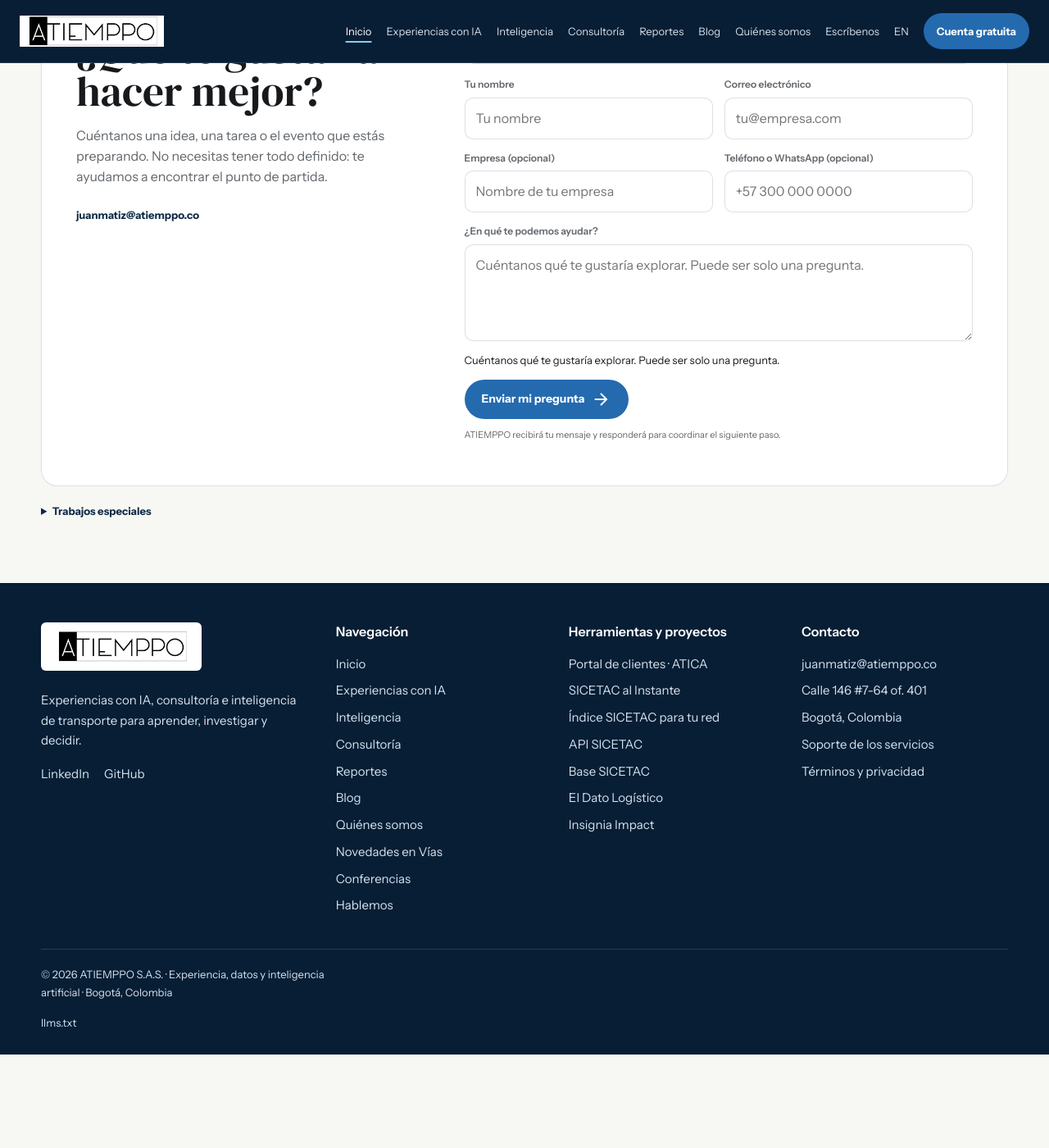
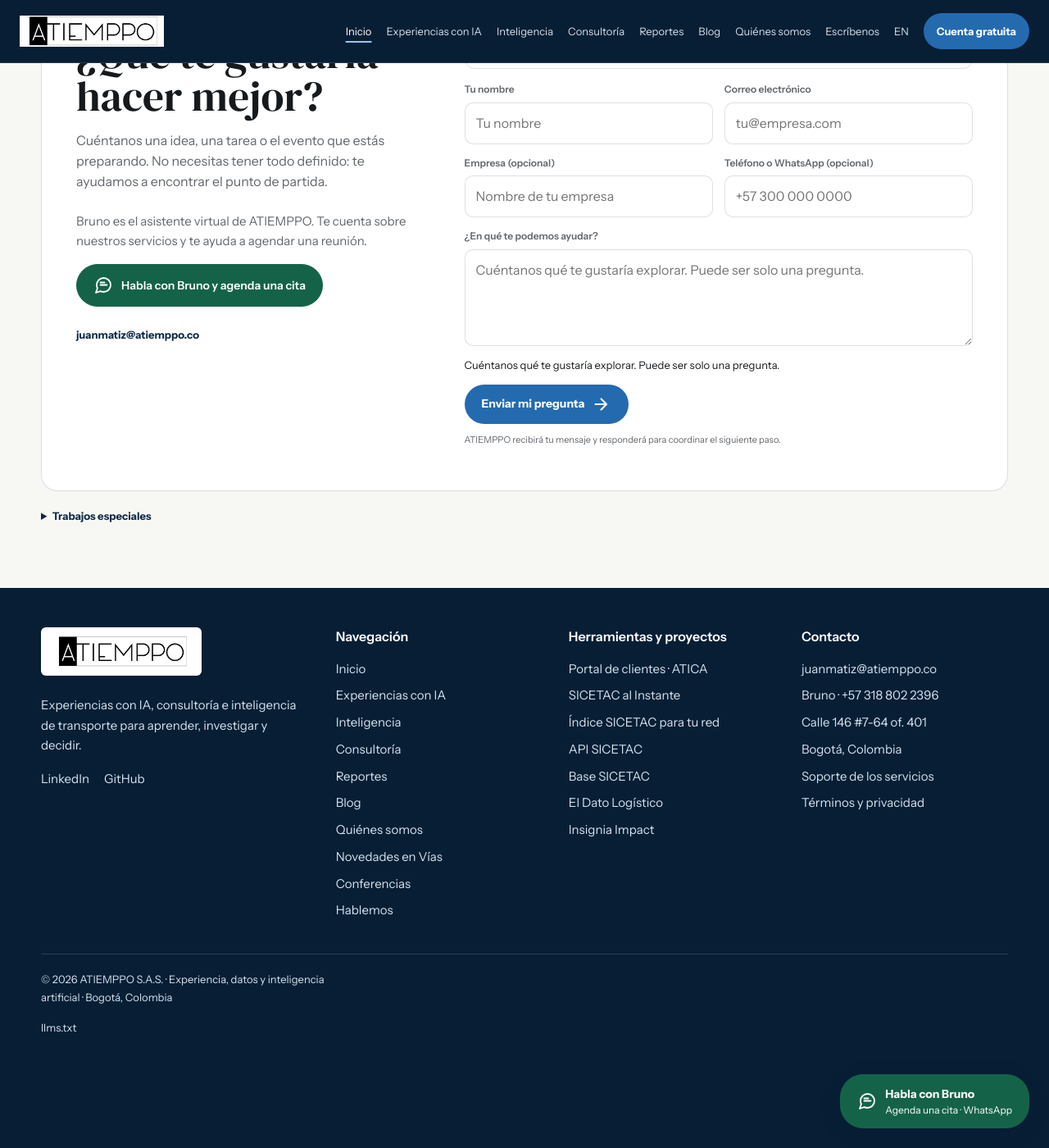
Before and after one commit to imatjuanmatiz/atiemppo-web, a Jekyll site: the page built from index.html, in a window 1280 px wide and 1400 px high, scrolled down 10416 px. Shown: the whole window at 82% size. Built offline with Jekyll 4.4.1, drawn with Linux system fonts in a browser that asks for light colours; before the commit the page ends 11702 px from its top, so only the background shows below that; some of the changed text lies outside the part shown.

Commit message:
Add Bruno WhatsApp contact for ATIEMPPO information and meetings

```diff
--- /dev/null
+++ b/_data/bruno_contact.yml
@@ -0,0 +1,15 @@
+phone: '+573188022396'
+display_phone: '+57 318 802 2396'
+whatsapp_url: 'https://wa.me/573188022396'
+es:
+  cta: Habla con Bruno y agenda una cita
+  short_cta: Habla con Bruno
+  appointment: Agenda una cita
+  description: Bruno es el asistente virtual de ATIEMPPO. Te cuenta sobre nuestros servicios y te ayuda a agendar una reunión.
+  message: Hola Bruno, quiero conocer los servicios de ATIEMPPO y agendar una cita.
+en:
+  cta: Talk to Bruno and schedule a meeting
+  short_cta: Talk to Bruno
+  appointment: Schedule a meeting
+  description: Bruno is ATIEMPPO's virtual assistant. He can tell you about our services and help you schedule a meeting.
+  message: Hi Bruno, I would like to learn about ATIEMPPO's services and schedule a meeting.
--- /dev/null
+++ b/_includes/bruno-link.html
@@ -0,0 +1,9 @@
+{%- assign bruno_lang = include.lang | default: page.lang | default: 'es' -%}
+{%- assign bruno_prefix = page.url | slice: 0, 4 -%}
+{%- if bruno_prefix == '/en/' -%}{%- assign bruno_lang = 'en' -%}{%- endif -%}
+{%- assign bruno_copy = site.data.bruno_contact[bruno_lang] -%}
+{%- assign bruno_message = bruno_copy.message | url_encode -%}
+<a class="bruno-link{% if include.floating %} bruno-link--floating{% endif %}" href="{{ site.data.bruno_contact.whatsapp_url }}?text={{ bruno_message }}" target="_blank" rel="noopener noreferrer" aria-label="{{ bruno_copy.cta | escape }} · WhatsApp">
+  <svg width="24" height="24" viewBox="0 0 24 24" fill="none" stroke="currentColor" stroke-width="1.8" stroke-linecap="round" stroke-linejoin="round" aria-hidden="true"><path d="M21 11.5a8.5 8.5 0 0 1-8.5 8.5 9 9 0 0 1-4-.9L3 21l1.9-5.5a9 9 0 0 1-.9-4A8.5 8.5 0 0 1 12.5 3 8.5 8.5 0 0 1 21 11.5Z"/><path d="M8.5 11.5h8M8.5 8.5h5"/></svg>
+  {% if include.floating %}<span><strong>{{ bruno_copy.short_cta }}</strong><small>{{ bruno_copy.appointment }} · WhatsApp</small></span>{% else %}<span>{{ bruno_copy.cta }}</span>{% endif %}
+</a>
--- a/_includes/contact.html
+++ b/_includes/contact.html
@@ -1,6 +1,6 @@
 {% if include.lang == "en" %}
 <section class="contact" id="contacto"><div class="container"><div class="contact-panel">
-      <div class="contact-copy"><p class="eyebrow">Get in touch</p><{% if page.layout == "contact" %}h1{% else %}h2{% endif %}>What would you like to do better?</{% if page.layout == "contact" %}h1{% else %}h2{% endif %}><p>Tell us about an idea, a task or an event you are planning. You do not need every detail figured out: we can help you find a starting point.</p><div class="contact-links"><a href="mailto:juanmatiz@atiemppo.co?subject=ATIEMPPO+service+enquiry">juanmatiz@atiemppo.co</a></div></div>
+      <div class="contact-copy"><p class="eyebrow">Get in touch</p><{% if page.layout == "contact" %}h1{% else %}h2{% endif %}>What would you like to do better?</{% if page.layout == "contact" %}h1{% else %}h2{% endif %}><p>Tell us about an idea, a task or an event you are planning. You do not need every detail figured out: we can help you find a starting point.</p><p class="bruno-contact-description">{{ site.data.bruno_contact[include.lang].description }}</p>{% include bruno-link.html lang=include.lang %}<div class="contact-links"><a href="mailto:juanmatiz@atiemppo.co?subject=ATIEMPPO+service+enquiry">juanmatiz@atiemppo.co</a></div></div>
       <form id="contactForm" name="contacto-en" method="POST" action="https://formsubmit.co/juanmatiz@atiemppo.co" data-google-script-url="https://script.google.com/macros/s/AKfycbyNHCVUttnrND5PWHBFA4ag6x4LXI-zKxlnzBLlnGYJZAICFZDZHki1IAxmowqAUqIDaQ/exec">
         <input type="hidden" name="_subject" value="New contact from atiemppo.com/en"/><input type="hidden" name="_next" value="https://atiemppo.com/en/gracias/"/><input type="hidden" name="success_redirect" value="https://atiemppo.com/en/gracias/"/><input type="hidden" name="_template" value="table"/><input type="hidden" name="origen" value="atiemppo.com/home-en"/><input type="text" name="_honey" class="hp-field" tabindex="-1" autocomplete="off"/><input type="hidden" name="user_agent" value=""/>
         <div class="field service-interest"><label for="contact-service">I'm interested in</label><select id="contact-service" name="servicio"><option value="">Help me choose</option><option value="consultoria">Consulting: help me choose</option><option value="consultoria-mercado">Market research and outlook studies</option><option value="consultoria-red">Networks and location analysis</option><option value="consultoria-costos">Transport costs</option><option value="consultoria-operacion">Operational assessment</option><option value="consultoria-politica">Transport policy and decarbonization</option><option value="cuenta-gratuita-atica">Help with my free account</option><option value="base-sicetac">SICETAC Database</option><option value="indice-red">Network Index</option><option value="api-sicetac">SICETAC API</option><option value="cotizador">Information about the quote calculator</option><option value="acompanamiento-ia">AI support for my team</option><option value="profe-bruno">Personal session with AI</option><option value="taller-equipo">Workshop for my team</option><option value="sesion-gerentes">Executive session</option><option value="conferencias">A talk for my event</option><option value="agentes">Agents for my operation</option></select></div>
@@ -11,7 +11,7 @@
     </div><details class="special-work" id="trabajos-especiales"><summary>Other projects</summary><p>We also consider event production, field data collection, audits, inventory and payment disbursement projects individually. Tell us what you need so we can discuss how to help.</p></details></div></section>
 {% else %}
 <section class="contact" id="contacto"><div class="container"><div class="contact-panel">
-      <div class="contact-copy"><p class="eyebrow">Siguiente paso</p><{% if page.layout == "contact" %}h1{% else %}h2{% endif %}>¿Qué te gustaría hacer mejor?</{% if page.layout == "contact" %}h1{% else %}h2{% endif %}><p>Cuéntanos una idea, una tarea o el evento que estás preparando. No necesitas tener todo definido: te ayudamos a encontrar el punto de partida.</p><div class="contact-links"><a href="mailto:juanmatiz@atiemppo.co?subject=ATIEMPPO%20—%20quiero%20hablar">juanmatiz@atiemppo.co</a></div></div>
+      <div class="contact-copy"><p class="eyebrow">Siguiente paso</p><{% if page.layout == "contact" %}h1{% else %}h2{% endif %}>¿Qué te gustaría hacer mejor?</{% if page.layout == "contact" %}h1{% else %}h2{% endif %}><p>Cuéntanos una idea, una tarea o el evento que estás preparando. No necesitas tener todo definido: te ayudamos a encontrar el punto de partida.</p><p class="bruno-contact-description">{{ site.data.bruno_contact[include.lang].description }}</p>{% include bruno-link.html lang=include.lang %}<div class="contact-links"><a href="mailto:juanmatiz@atiemppo.co?subject=ATIEMPPO%20—%20quiero%20hablar">juanmatiz@atiemppo.co</a></div></div>
       <form id="contactForm" name="contacto" method="POST" action="https://formsubmit.co/juanmatiz@atiemppo.co" data-google-script-url="https://script.google.com/macros/s/AKfycbyNHCVUttnrND5PWHBFA4ag6x4LXI-zKxlnzBLlnGYJZAICFZDZHki1IAxmowqAUqIDaQ/exec">
         <input type="hidden" name="_subject" value="Nuevo contacto desde atiemppo.com"/><input type="hidden" name="_next" value="https://atiemppo.com/gracias/"/><input type="hidden" name="success_redirect" value="https://atiemppo.com/gracias/"/><input type="hidden" name="_template" value="table"/><input type="hidden" name="origen" value="atiemppo.com/home"/><input type="text" name="_honey" class="hp-field" tabindex="-1" autocomplete="off"/><input type="hidden" name="user_agent" value=""/>
         <div class="field service-interest"><label for="contact-service">Me interesa</label><select id="contact-service" name="servicio"><option value="">Quiero orientación</option><option value="consultoria">Consultoría: quiero orientación</option><option value="consultoria-mercado">Estudio de mercado y prospectiva</option><option value="consultoria-red">Redes y localización</option><option value="consultoria-costos">Costos de transporte</option><option value="consultoria-operacion">Diagnóstico de operación</option><option value="consultoria-politica">Política de transporte y descarbonización</option><option value="cuenta-gratuita-atica">Ayuda con mi cuenta gratuita</option><option value="base-sicetac">Base SICETAC</option><option value="indice-red">Índice de la Red</option><option value="api-sicetac">API SICETAC</option><option value="cotizador">Información sobre el cotizador</option><option value="acompanamiento-ia">Acompañamiento a mi equipo con IA</option><option value="profe-bruno">Sesión personalizada con IA</option><option value="sesion-red">Sesión especializada de red o coyuntura</option><option value="taller-equipo">Workshop para mi equipo</option><option value="sesion-gerentes">Sesión para gerentes</option><option value="conferencias">Conferencia para mi evento</option><option value="agentes">Agentes para mi operación</option></select></div>
--- a/_includes/experience-hero.html
+++ b/_includes/experience-hero.html
@@ -7,7 +7,7 @@
       <p class="hero-positioning">{{ ec.hero_lead }}</p>
       <p class="experience-hero-summary">{{ ec.intro }}</p>
       <div class="hero-actions">
-        <a class="btn btn-primary" href="{{ ec.prefix }}/contacto/">{{ ec.write }}</a>
+        {% include bruno-link.html lang=include.lang %}
         <a class="btn btn-outline" href="#experiencias">{{ ec.choose }}</a>
       </div>
       <a class="experience-portal-link" href="{{ site.data.portal_offer.register_url }}">{{ ec.portal_link }} →</a>
--- a/_includes/footer.html
+++ b/_includes/footer.html
@@ -33,6 +33,7 @@
       <h2 class="global-footer-heading">{{ footer_copy.contact }}</h2>
       <ul class="global-footer-links">
         <li><a href="mailto:juanmatiz@atiemppo.co">juanmatiz@atiemppo.co</a></li>
+        <li><a href="{{ site.data.bruno_contact.whatsapp_url }}" target="_blank" rel="noopener noreferrer">Bruno · {{ site.data.bruno_contact.display_phone }}</a></li>
         <li>Calle 146 #7-64 of. 401</li>
         <li>Bogotá, Colombia</li>
         <li><a href="/soporte/" hreflang="es">{{ footer_copy.support }}{% if footer_lang == 'en' %} <span class="global-footer-language">({{ footer_copy.spanish }})</span>{% endif %}</a></li>
@@ -45,3 +46,4 @@
     <a href="{{ footer_nav.prefix }}/llms.txt">llms.txt</a>
   </div>
 </footer>
+{% include bruno-link.html lang=footer_lang floating=true %}
--- a/_includes/header.html
+++ b/_includes/header.html
@@ -17,6 +17,7 @@
 {%- unless nav_translation -%}{%- assign nav_language_label = nav_copy.other_home_label -%}{%- endunless -%}
 {%- assign nav_translation = nav_translation | default: nav_copy.other_home -%}
 <link rel="stylesheet" href="/assets/css/navigation.css"/>
+<link rel="stylesheet" href="/assets/css/bruno-contact.css?v=20261031"/>
 <header class="global-header" data-language="{{ nav_lang }}">
   <div class="global-header-inner">
     <a class="global-brand" href="{{ nav_copy.home }}" aria-label="ATIEMPPO, {{ nav_copy.home_label }}"><img src="/assets/images/logo-atiemppo.png" alt="ATIEMPPO" width="176" height="44"/></a>
--- /dev/null
+++ b/assets/css/bruno-contact.css
@@ -0,0 +1,39 @@
+/* ATIEMPPO's commercial WhatsApp contact, shared across page templates. */
+.bruno-link, .bruno-link * { box-sizing: border-box; }
+.bruno-link {
+  display: inline-flex;
+  align-items: center;
+  justify-content: center;
+  gap: 10px;
+  max-width: 100%;
+  min-height: 48px;
+  padding: 13px 20px;
+  border: 1px solid #146349;
+  border-radius: 28px;
+  background: #146349;
+  color: #fff;
+  font: 600 14px/1.45 var(--atiemppo-sans, "Instrument Sans", Arial, sans-serif);
+  text-align: left;
+  text-decoration: none;
+}
+.bruno-link svg { display: block; flex: 0 0 24px; }
+.bruno-link:hover { background: #0f4d39; border-color: #0f4d39; color: #fff; }
+.bruno-link:focus-visible { outline: 3px solid #8fc9f3; outline-offset: 4px; }
+.bruno-link--floating {
+  position: fixed;
+  right: 24px;
+  bottom: max(24px, env(safe-area-inset-bottom));
+  z-index: 250;
+  max-width: calc(100vw - 32px);
+  box-shadow: 0 6px 24px #071e3533;
+}
+.bruno-link--floating strong, .bruno-link--floating small { display: block; }
+.bruno-link--floating strong { font-size: 14px; font-weight: 700; }
+.bruno-link--floating small { font-size: 12px; font-weight: 400; }
+.contact-copy .bruno-contact-description { margin-top: 24px; font-size: 15px; line-height: 1.65; }
+.global-footer .global-footer-bottom { padding-bottom: 110px; }
+@media (max-width: 480px) {
+  .bruno-link { padding: 12px 16px; }
+  .bruno-link--floating { right: 16px; bottom: max(16px, env(safe-area-inset-bottom)); }
+}
+@media print { .bruno-link--floating { display: none; } }
--- a/en/index.html
+++ b/en/index.html
@@ -55,7 +55,10 @@
       },
       "contactPoint": {
         "@type": "ContactPoint",
-        "contactType": "Consultas comerciales",
+        "name": "Bruno · ATIEMPPO virtual assistant",
+        "contactType": "ATIEMPPO information and meeting arrangements",
+        "telephone": "+573188022396",
+        "url": "https://wa.me/573188022396",
         "email": "juanmatiz@atiemppo.co"
       }
     },
--- a/en/llms.txt
+++ b/en/llms.txt
@@ -41,6 +41,7 @@
 
 ## Contact
 
+- Bruno, ATIEMPPO's virtual assistant, provides information about ATIEMPPO and helps arrange meetings. WhatsApp: +57 318 802 2396 · https://wa.me/573188022396
 - Email: juanmatiz@atiemppo.co
 - Website: https://atiemppo.com/en/
 - Spanish website: https://atiemppo.com/
--- a/index.html
+++ b/index.html
@@ -58,7 +58,10 @@
       },
       "contactPoint": {
         "@type": "ContactPoint",
-        "contactType": "Consultas comerciales",
+        "name": "Bruno · asistente virtual de ATIEMPPO",
+        "contactType": "Información de ATIEMPPO y coordinación de reuniones",
+        "telephone": "+573188022396",
+        "url": "https://wa.me/573188022396",
         "email": "juanmatiz@atiemppo.co"
       }
     },
--- a/llms-full.txt
+++ b/llms-full.txt
@@ -39,8 +39,10 @@
 
 El Markdown es la representación textual del scorecard RNDC. Incluye el corte, indicadores acumulados, serie mensual, rutas destacadas, SICETAC 3S3 H8, índice portuario, filtros y advertencias metodológicas. Debe leerse antes de interpretar las gráficas.
 
-Hablar con Juan Pablo Matiz:
+Conocer ATIEMPPO y agendar una reunión:
 
+- Bruno, asistente virtual de ATIEMPPO, da información sobre ATIEMPPO y ayuda a coordinar reuniones.
+- WhatsApp de Bruno: +57 318 802 2396 · https://wa.me/573188022396
 - mailto:juanmatiz@atiemppo.co?subject=ATIEMPPO%20—%20quiero%20hablar
 - juanmatiz@atiemppo.co
 - https://atiemppo.com/#contacto
@@ -165,6 +167,7 @@
 
 - Juan Pablo Matiz, fundador
 - juanmatiz@atiemppo.co
+- Bruno, asistente virtual para información de ATIEMPPO y coordinación de reuniones: +57 318 802 2396 · https://wa.me/573188022396
 - WhatsApp SICETAC al Instante: https://wa.me/573134503694?text=Hola%2C%20quiero%20consultar%20SICETAC%20al%20Instante.%20Mi%20ruta%20es%3A
 - https://atiemppo.com
 - Bogotá, Colombia
```
Also changed, not shown: llms.txt (+11 -6 lines).
